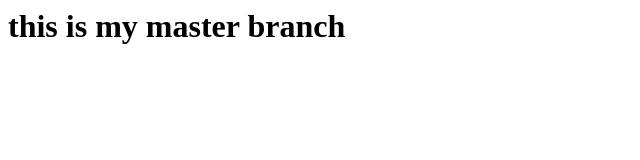
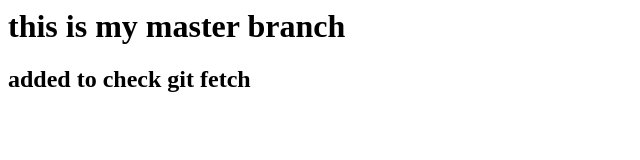
Before and after one commit to dinesh13506/myProject, a plain HTML site: page index.html in a window 1280 px wide. Shown: the whole page, without its empty margins (0-640 px from the left). Drawn offline with Linux system fonts and the light colour scheme.

Commit message:
Updated file to verify "git fetch"

```diff
--- a/index.html
+++ b/index.html
@@ -1 +1,2 @@
 <h1>this is my master branch </h1>
+<h2> added to check git fetch </h2>
```
